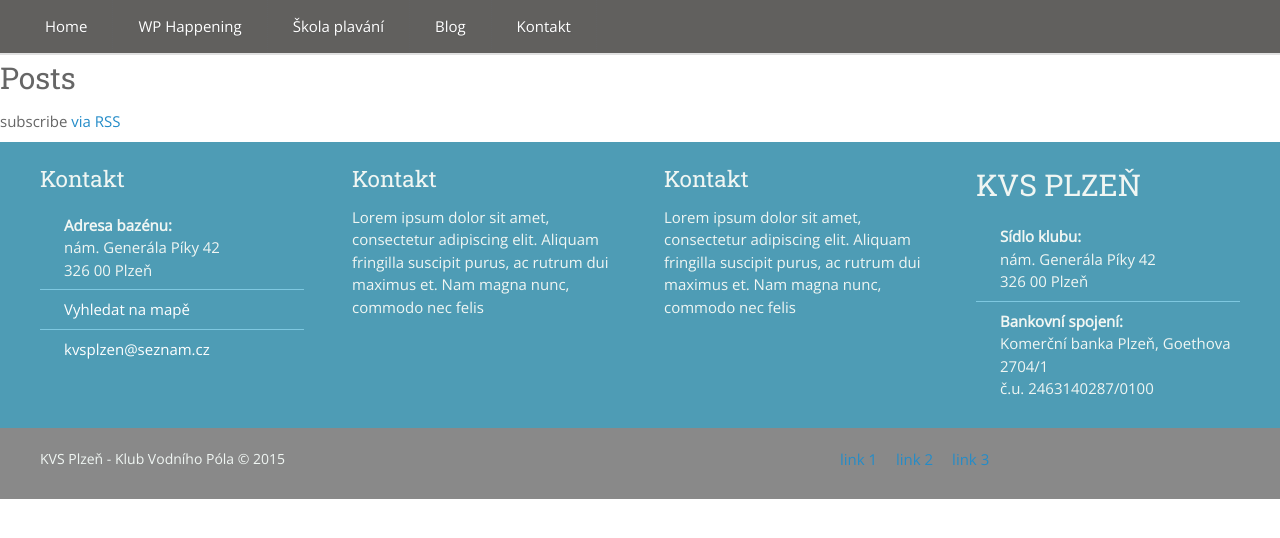
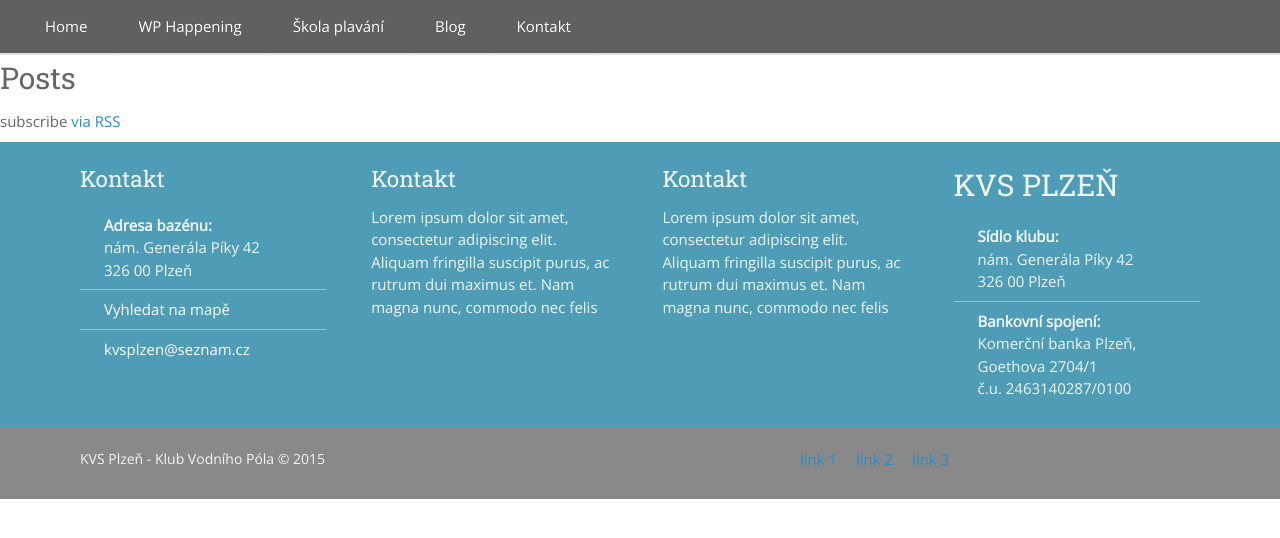
Before and after one commit to SteveVil/KVS-web, a Jekyll site: the page built from index.html, in a window 1280 px wide. Shown: the top 538 px of the page. Built offline with Jekyll 4.4.1, drawn with Linux system fonts in a browser that asks for light colours.

Commit message:
Update main.scss

```diff
--- a/css/main.scss
+++ b/css/main.scss
@@ -22,7 +22,7 @@ $grey-color-light: lighten($grey-color, 40%);
 $grey-color-dark:  darken($grey-color, 25%);
 
 // Width of the content area
-$content-width:    1240px;
+$content-width:    1160px;
 
 $on-palm:          600px;
 $on-laptop:        800px;
```
